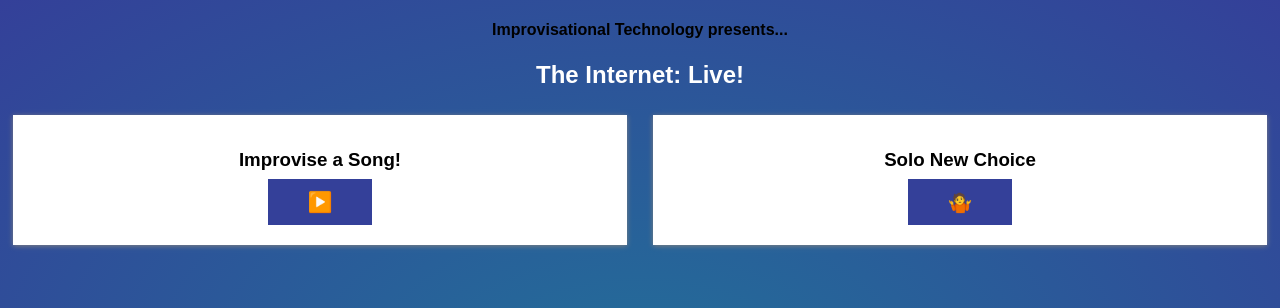
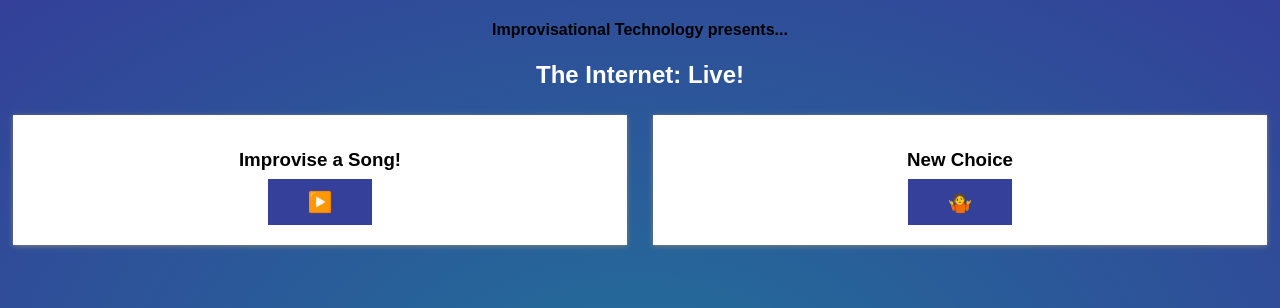
Before and after one commit to katherineahern/improv_tech, a React (Create React App) app in the folder static_client/react-app/: page /solo in a window 1280 px wide. Shown: the top 308 px of the page. Built offline with nearby package versions, Linux system fonts and the light colour scheme.

Commit message:
Refactor routing

```diff
--- a/static_client/react-app/src/App.js
+++ /dev/null
@@ -1,45 +0,0 @@
-import React, { Component } from 'react';
-import './css/App.css';
-
-class App extends Component {
-  constructor(props) {
-
-    super(props);
-  }
-  render() {
-    return (
-    <div>
-      <div className="App-cover">
-        <h4>Improvisational Technology presents...</h4>
-          <h2>The Internet: Live!</h2>
-          <div className="flex-container">
-            <div className="col-6">
-              <div className="tile">
-               <h3>Songmaster</h3>
-               <p><a href="AudienceMusic" className= "button bluebg" >🎶</a></p>
-              </div>
-            </div>
-
-           <div className="col-6">
-              <div className="tile">
-                <h3>Add a Line</h3>
-                <p><a href="LineHat" className= "button bluebg" >🖋️</a></p>
-              </div>
-            </div>
-
-            <div className="col-6">
-              <div className="tile">
-                <h3>New Choice</h3>
-                <p><a href="audienceNewChoice" className= "button bluebg" >📣</a></p>
-              </div>
-            </div>
-          </div>
-        </div>
-    </div>
-    );
-  }
-
-}
-
-
-export default App;
--- a/static_client/react-app/src/Solo.js
+++ /dev/null
@@ -1,42 +0,0 @@
-import React, { Component } from 'react';
-import './css/App.css';
-
-class Solo extends Component {
-  constructor(props) {
-
-    super(props);
-  }
-  render() {
-    return (
-    <div>
-      <div className="App-cover">
-
-        <h4>Improvisational Technology presents...</h4>
-        <h2>The Internet: Live!</h2>
-        <div class="flex-container">
-          <div class="col-6">
-             <div class="tile">
-              <h3>Improvise a Song!</h3>
-              <p><a href="music" class = "button" >▶️</a></p>
-             </div>
-          </div>
-
-          <div class="col-6">
-             <div class="tile">
-              <h3>Solo New Choice</h3>
-              <p><a href="soloNewChoice" class = "button" >🤷</a></p>
-             </div>
-          </div>
-
-          </div>
-
-        </div>
-    </div>
-
-    );
-  }
-
-}
-
-
-export default Solo;
--- a/static_client/react-app/src/index.js
+++ b/static_client/react-app/src/index.js
@@ -1,7 +1,5 @@
 import React from 'react';
 import ReactDOM from 'react-dom';
-import './css/index.css';
-import App from './App';
 import MusicalAccompaniment from './music/MusicalAccompaniment';
 import LineHat from './line_hat/LineHat';
 import GetLine from './line_hat/GetLine';
@@ -10,14 +8,65 @@ import registerServiceWorker from './registerServiceWorker';
 import { BrowserRouter as Router, Switch, Route, Link } from 'react-router-dom';
 import AudiencePlaySong from './music/AudiencePlaySong';
 import AdminMusic from './music/AdminMusic';
-import SoloNewChoice from './new_choice/SoloNewChoice';
 import AudienceNewChoice from './new_choice/AudienceNewChoice';
 import AdminNewChoice from './new_choice/AdminNewChoice';
+import SoloNewChoice from './new_choice/SoloNewChoice';
 import HatAdmin from './line_hat/HatAdmin';
 import Admin from './Admin';
-import Solo from './Solo';
 import Actor from './Actor';
+import './css/App.css';
 
+const Solo = () => {
+	return (
+		<div className="App-cover">
+
+          	<h4>Improvisational Technology presents...</h4>
+          	<h2>The Internet: Live!</h2>
+            <div class="flex-container">
+              	<NavButton title="Improvise a Song!">
+              		<a href="music" class = "button" >▶️</a>
+                </NavButton>
+              	<NavButton title="New Choice">
+                  	<a href="soloNewChoice" class = "button" >🤷</a>
+                </NavButton>
+          	</div>
+      	</div>);
+}
+
+const App = () => {
+	return (
+
+      	<div className="App-cover">
+        	<h4>Improvisational Technology presents...</h4>
+          	<h2>The Internet: Live!</h2>
+          	<div className="flex-container">
+               	<NavButton title="Songmaster">
+               		<a href="AudienceMusic" className= "button bluebg" >🎶</a>
+              	</NavButton>
+
+           		<NavButton title="Add a Line" >
+	                <a href="LineHat" className= "button bluebg" >🖋️</a>
+	            </NavButton>
+
+            	<NavButton title="New Choice" >
+                	<a href="audienceNewChoice" className= "button bluebg" >📣</a>
+              	</NavButton>
+            </div>
+        </div>
+
+    );
+}
+
+const NavButton = (props) => {
+	return (
+		<div className="col-6">
+            <div className="tile">
+            	<h3>{props.title}</h3>
+            	<p>{props.children}</p>
+            </div>
+        </div>
+	);
+}
 ReactDOM.render(
 	<Router>
 		<Switch>
@@ -27,16 +76,15 @@ ReactDOM.render(
 	        <Route path="/getLine" component={GetLine}/>
 	        <Route path="/audienceMusic" component={AudiencePlaySong}/>
 	        <Route path="/adminMusic" component={AdminMusic}/>
-	        <Route path="/soloNewChoice" component={SoloNewChoice}/>
 	        <Route path="/audienceNewChoice" component={AudienceNewChoice}/>
 	        <Route path="/adminNewChoice" component={AdminNewChoice}/>
+	        <Route path="/soloNewChoice" component={SoloNewChoice} />
 	        <Route path="/hatAdmin" component={HatAdmin}/>
 	        <Route path="/admin" component={Admin}/>
 	        <Route path="/solo" component={Solo}/>
 	        <Route path="/actor" component={Actor}/>
 	        <Route path="/showAllLines" component={ShowAllLines}/>
 	        <Route path='*' exact={true} component={App} />
-
 	    </Switch>
     </Router>
       , document.getElementById('root'));
--- a/static_client/react-app/src/music/AudiencePlaySong.js
+++ b/static_client/react-app/src/music/AudiencePlaySong.js
@@ -68,7 +68,6 @@ class AudiencePlaySong extends Component {
     );
   }
 
-
 }
 
 
```
